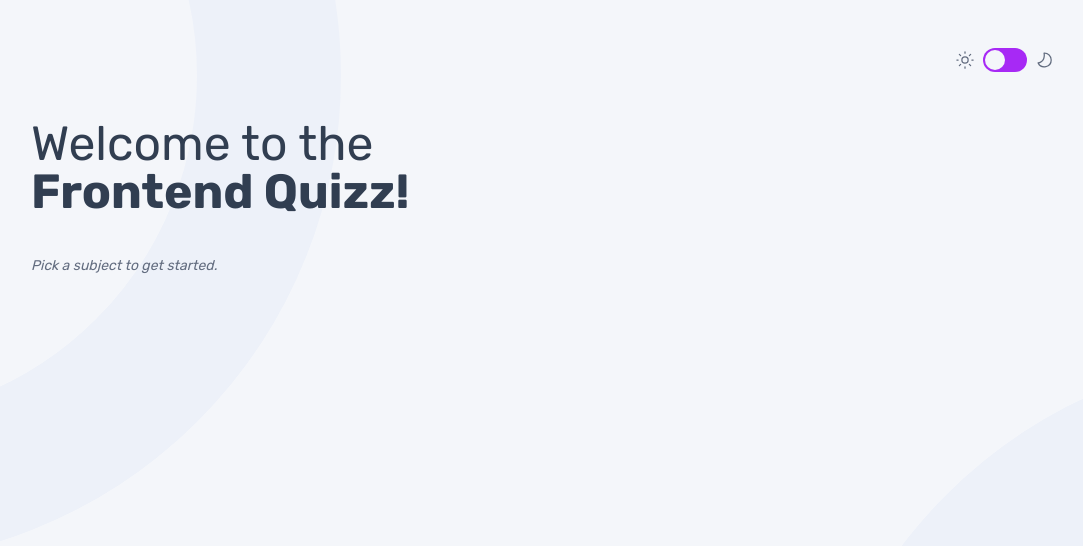
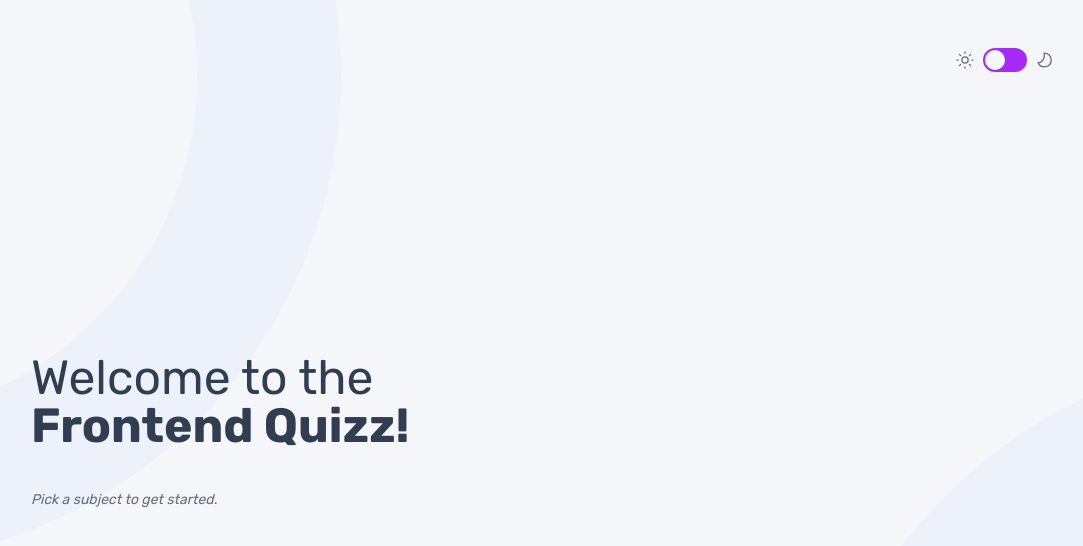
Before and after one commit to alexisdlr/frontend-quizz-app, a Next.js app: page / in a window 1280 px wide. Shown: the top 546 px of the page, without its empty margins (97-1180 px from the left). Built offline with nearby package versions, Linux system fonts and the light colour scheme; no server answers.

Commit message:
added select answer

```diff
--- a/app/(root)/layout.tsx
+++ b/app/(root)/layout.tsx
@@ -7,11 +7,11 @@ const RootLayout = ({ children }: { children: React.ReactNode }) => {
     <div className="bg-white dark:bg-dark-blue xs:py-10 md:py-12 w-full h-full transition relative">
       {/* BACKGROUND PATTERN  */}
       <ImageBackground />
-      <MaxWidthWrapper className="flex justify-end xs:mb-10 lg:mb-12 xs:px-5 md:px-0">
+      <MaxWidthWrapper className="flex justify-end xs:mb-10 lg:mb-2 xs:px-5 md:px-0">
         <Header />
       </MaxWidthWrapper>
 
-      <main>{children}</main>
+      <main className="h-full flex items-center justify-center">{children}</main>
     </div>
   );
 };
--- a/app/(root)/page.tsx
+++ b/app/(root)/page.tsx
@@ -13,7 +13,7 @@ export default function Home() {
   }, []);
 
   return (
-    <MaxWidthWrapper className="grid px-6 grid-cols-1 md:grid-cols-2 gap-10 lg:px-0 relative z-50 h-full">
+    <MaxWidthWrapper className="grid px-6 grid-cols-1 md:grid-cols-2 gap-10 lg:px-0 relative z-50 h-full place-content-center">
       {!selectedQuizz && (
         <>
           <div className="flex flex-col xs:gap-4 md:gap-10">
--- a/components/answers.tsx
+++ b/components/answers.tsx
@@ -12,9 +12,9 @@ const Answers = ({ data, handleAnswer, questionId }: AnswersProps) => {
           <button
             key={answer}
             onClick={() => handleAnswer(questionId, answer)}
-            className="w-full flex items-center gap-x-4 group bg-[#fff] dark:bg-slate py-4 px-5 rounded-xl shadow-lg  ring-1 hover:ring-purple transition-all font-semibold text-sm text-dark-blue text-center"
+            className="w-full flex items-center gap-x-4 group bg-[#fff] dark:bg-slate py-4 px-5 rounded-xl shadow-lg  ring-1 hover:ring-purple transition-all font-semibold text-sm text-dark-blue dark:text-white text-center"
           >
-            <span className="text-lg bg-white rounded-lg py-2 px-4 group-hover:text-purple group-hover:bg-[#F6E7FF] transition-all">
+            <span className="text-lg bg-white rounded-lg py-2 px-4 group-hover:text-purple group-hover:bg-[#F6E7FF] transition-all dark:text-dark-blue">
               {answerLabels[index]}
             </span>
             <span>{answer}</span>
--- a/components/providers/theme-provider.tsx
+++ b/components/providers/theme-provider.tsx
@@ -1,5 +1,7 @@
 "use client";
 
+import { cn } from "@/lib/utils";
+import { useQuestionStore } from "@/store/quiz-store";
 import { useThemeStore } from "@/store/theme-store";
 import React, { ReactNode } from "react";
 
@@ -10,7 +12,10 @@ interface ThemeProviderProps {
 const ThemeProvider: React.FC<ThemeProviderProps> = ({ children }) => {
   const { darkMode } = useThemeStore();
   return (
-    <div className={`${darkMode ? "dark" : ""} w-full h-full`}>
+    <div className={cn(
+      darkMode && "dark",
+      "h-full w-full overflow-hidden transition-all",
+    )}>
       {children}
     </div>
   );
```
